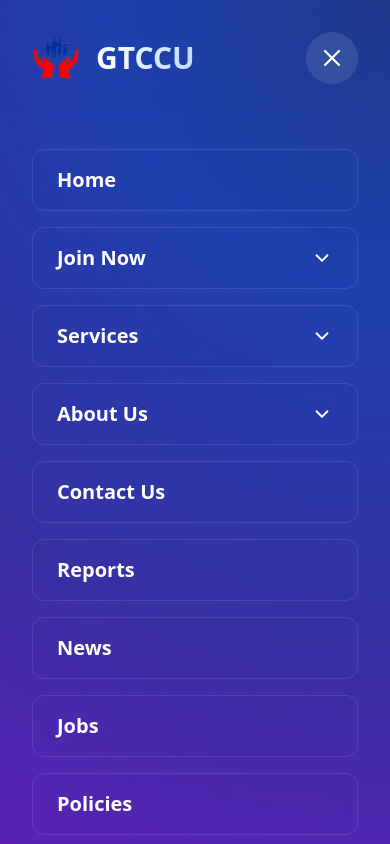
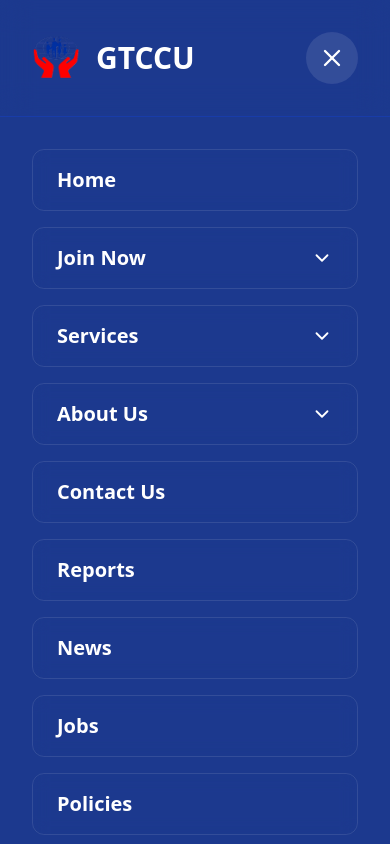
Before and after one commit to Namibra-Devs/gtccu_website, a React (Vite) app in the folder gtccu/: page / in a window 390 px wide. Both pictures are taken after a click on the button "Toggle mobile menu". Shown: the top 844 px of the page. Built offline with nearby package versions, Linux system fonts and the light colour scheme.

Commit message:
mobile menu toggle updated

```diff
--- a/gtccu/src/components/layout/MobileMenu.jsx
+++ b/gtccu/src/components/layout/MobileMenu.jsx
@@ -1,5 +1,5 @@
 import { Link } from "react-router-dom";
-import { X, ChevronDown, Menu } from "lucide-react";
+import { X, ChevronDown } from "lucide-react";
 import { useState, useEffect } from "react";
 import { motion, AnimatePresence } from "framer-motion";
 
@@ -13,37 +13,35 @@ export default function MobileMenu({ isOpen, onClose, navItems }) {
   // Prevent body scroll when menu is open
   useEffect(() => {
     if (isOpen) {
-      document.body.style.overflow = 'hidden';
+      document.body.style.overflow = "hidden";
     } else {
-      document.body.style.overflow = 'unset';
+      document.body.style.overflow = "unset";
     }
 
     return () => {
-      document.body.style.overflow = 'unset';
+      document.body.style.overflow = "unset";
     };
   }, [isOpen]);
 
-
-  const simplifiedNavItems = navItems.map(item => {
+  const simplifiedNavItems = navItems.map((item) => {
     if (item.name === "Join Now" && item.subItems) {
       return {
         ...item,
-        subItems: item.subItems.map(subItem => {
+        subItems: item.subItems.map((subItem) => {
           if (subItem.name === "Open Account" && subItem.subItems) {
-            // Convert "Open Account" dropdown to a direct link
             return {
               name: "Open Account",
-              path: "/join/open-account"
+              path: "/join/open-account",
             };
           }
           return subItem;
-        })
+        }),
       };
     }
     return item;
   });
 
-  // Circular animation variants
+  // ✅ Animation variants (reduced delayChildren)
   const circularContainerVariants = {
     closed: {
       clipPath: "circle(0% at 100% 0%)",
@@ -53,8 +51,8 @@ export default function MobileMenu({ isOpen, onClose, navItems }) {
         stiffness: 200,
         when: "afterChildren",
         staggerChildren: 0.05,
-        staggerDirection: -1
-      }
+        staggerDirection: -1,
+      },
     },
     open: {
       clipPath: "circle(150% at 100% 0%)",
@@ -63,10 +61,10 @@ export default function MobileMenu({ isOpen, onClose, navItems }) {
         damping: 25,
         stiffness: 100,
         when: "beforeChildren",
-        staggerChildren: 0.1,
-        delayChildren: 0.2
-      }
-    }
+        staggerChildren: 0.07,
+        delayChildren: 0.05, // ⬅ reduced from 0.2
+      },
+    },
   };
 
   const circularItemVariants = {
@@ -75,8 +73,8 @@ export default function MobileMenu({ isOpen, onClose, navItems }) {
       y: 20,
       scale: 0.8,
       transition: {
-        duration: 0.2
-      }
+        duration: 0.2,
+      },
     },
     open: {
       opacity: 1,
@@ -86,100 +84,30 @@ export default function MobileMenu({ isOpen, onClose, navItems }) {
         type: "spring",
         stiffness: 300,
         damping: 20,
-        mass: 0.5
-      }
-    }
+        mass: 0.5,
+      },
+    },
   };
 
   const dropdownVariants = {
-    closed: {
-      opacity: 0,
-      height: 0,
-      transition: {
-        duration: 0.2
-      }
-    },
+    closed: { opacity: 0, height: 0, transition: { duration: 0.2 } },
     open: {
       opacity: 1,
       height: "auto",
-      transition: {
-        type: "spring",
-        stiffness: 300,
-        damping: 20
-      }
-    }
+      transition: { type: "spring", stiffness: 300, damping: 20 },
+    },
   };
 
   const backdropVariants = {
-    closed: {
-      opacity: 0,
-      transition: {
-        duration: 0.3
-      }
-    },
-    open: {
-      opacity: 1,
-      transition: {
-        duration: 0.4,
-        ease: "easeOut"
-      }
-    }
-  };
-
-  const renderMobileMenuItems = (items, level = 0) => {
-    return items.map((item, index) => (
-      <motion.li
-        key={index}
-        variants={circularItemVariants}
-        className={level > 0 ? `pl-${level * 4}` : ""}
-        custom={index}
-      >
-        {item.subItems ? (
-          <>
-            <button
-              onClick={() => toggle(item.name)}
-              className="flex items-center justify-between w-full text-left py-4 px-6 rounded-xl hover:bg-blue-800/50 transition-colors backdrop-blur-sm"
-            >
-              <span className="text-xl font-semibold">{item.name}</span>
-              <motion.div
-                animate={{ rotate: openDropdown === item.name ? 180 : 0 }}
-                transition={{ duration: 0.3, type: "spring" }}
-              >
-                <ChevronDown size={22} />
-              </motion.div>
-            </button>
-            <AnimatePresence>
-              {openDropdown === item.name && (
-                <motion.ul
-                  variants={dropdownVariants}
-                  initial="closed"
-                  animate="open"
-                  exit="closed"
-                  className="ml-6 space-y-3 overflow-hidden"
-                >
-                  {renderMobileMenuItems(item.subItems, level + 1)}
-                </motion.ul>
-              )}
-            </AnimatePresence>
-          </>
-        ) : (
-          <Link
-            to={item.path}
-            onClick={onClose}
-            className="block py-4 px-6 rounded-xl hover:bg-blue-800/50 transition-colors text-xl font-semibold backdrop-blur-sm"
-          >
-            {item.name}
-          </Link>
-        )}
-      </motion.li>
-    ));
+    closed: { opacity: 0, transition: { duration: 0.3 } },
+    open: { opacity: 1, transition: { duration: 0.4, ease: "easeOut" } },
   };
 
   return (
     <AnimatePresence>
       {isOpen && (
         <>
-          {/* Backdrop with enhanced animation */}
+          {/* Backdrop */}
           <motion.div
             variants={backdropVariants}
             initial="closed"
@@ -189,18 +117,16 @@ export default function MobileMenu({ isOpen, onClose, navItems }) {
             onClick={onClose}
           />
 
-          {/* Mobile Menu with Circular Animation */}
+          {/* Mobile Menu */}
           <motion.div
             variants={circularContainerVariants}
             initial="closed"
             animate="open"
             exit="closed"
-            className="fixed top-0 right-0 h-full w-full bg-gradient-to-br from-blue-900 via-blue-800 to-purple-900 text-white z-50 md:hidden"
-            style={{
-              background: "radial-gradient(circle at 100% 0%, #1e3a8a 0%, #1e40af 30%, #3730a3 70%, #5b21b6 100%)"
-            }}
+            // ✅ Changed gradient → solid blue
+            className="fixed inset-0 h-screen w-screen bg-blue-900 text-white z-50 md:hidden overflow-y-auto"
           >
-            {/* Header with Logo and Close Button */}
+            {/* Header */}
             <motion.div
               className="flex items-center justify-between p-8 border-b border-blue-700/30 backdrop-blur-lg"
               variants={circularItemVariants}
@@ -212,13 +138,13 @@ export default function MobileMenu({ isOpen, onClose, navItems }) {
                   className="h-12 w-12"
                   initial={{ scale: 0 }}
                   animate={{ scale: 1 }}
-                  transition={{ delay: 0.2, type: "spring" }}
+                  transition={{ delay: 0.1, type: "spring" }}
                 />
                 <motion.span
-                  className="text-3xl font-bold bg-gradient-to-r from-white to-blue-200 bg-clip-text text-transparent"
+                  className="text-3xl font-bold text-white"
                   initial={{ opacity: 0, x: -20 }}
                   animate={{ opacity: 1, x: 0 }}
-                  transition={{ delay: 0.3 }}
+                  transition={{ delay: 0.15 }}
                 >
                   GTCCU
                 </motion.span>
@@ -228,32 +154,28 @@ export default function MobileMenu({ isOpen, onClose, navItems }) {
                 whileHover={{ scale: 1.1 }}
                 onClick={onClose}
                 className="p-3 rounded-full bg-white/10 hover:bg-white/20 transition-colors backdrop-blur-sm"
-                aria-label="Close menu"
-                variants={circularItemVariants}
               >
                 <X size={28} />
               </motion.button>
             </motion.div>
 
-            {/* Navigation Items with Staggered Animation */}
-            <motion.ul
-              className="p-8 space-y-4 overflow-y-auto h-[calc(100%-96px)]"
-            >
+            {/* Navigation */}
+            <motion.ul className="p-8 space-y-4">
               {simplifiedNavItems.map((item, index) => (
-                <motion.li
-                  key={index}
-                  variants={circularItemVariants}
-                  custom={index}
-                >
+                <motion.li key={index} variants={circularItemVariants}>
                   {item.subItems ? (
                     <>
                       <button
                         onClick={() => toggle(item.name)}
                         className="flex items-center justify-between w-full text-left py-4 px-6 rounded-xl hover:bg-blue-800/50 transition-colors backdrop-blur-sm border border-white/10"
                       >
-                        <span className="text-xl font-semibold">{item.name}</span>
+                        <span className="text-xl font-semibold">
+                          {item.name}
+                        </span>
                         <motion.div
-                          animate={{ rotate: openDropdown === item.name ? 180 : 0 }}
+                          animate={{
+                            rotate: openDropdown === item.name ? 180 : 0,
+                          }}
                           transition={{ duration: 0.3, type: "spring" }}
                         >
                           <ChevronDown size={22} />
@@ -269,7 +191,10 @@ export default function MobileMenu({ isOpen, onClose, navItems }) {
                             className="ml-6 space-y-3 overflow-hidden mt-2"
                           >
                             {item.subItems.map((subItem, subIndex) => (
-                              <motion.li key={subIndex} variants={circularItemVariants}>
+                              <motion.li
+                                key={subIndex}
+                                variants={circularItemVariants}
+                              >
                                 <Link
                                   to={subItem.path}
                                   onClick={onClose}
```
